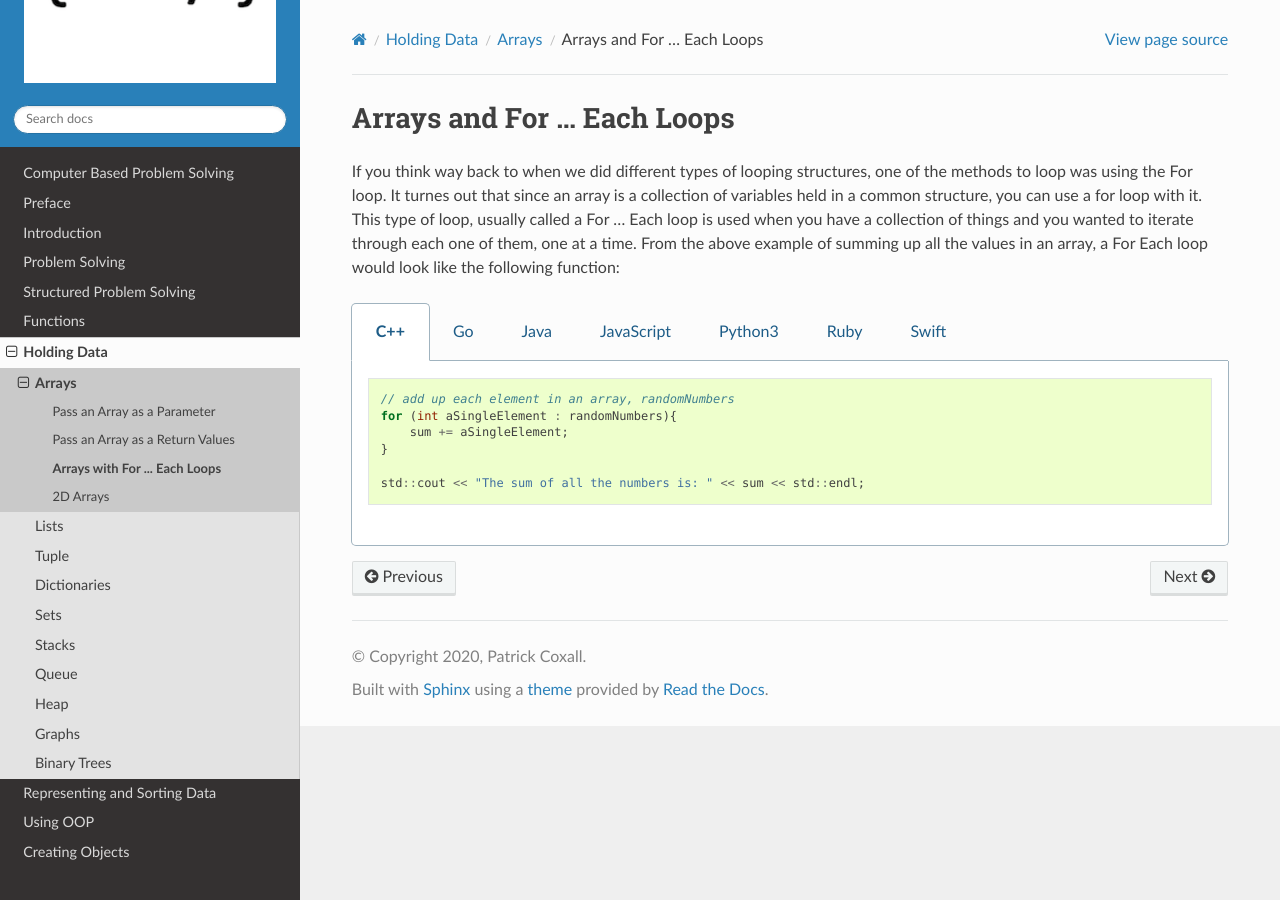
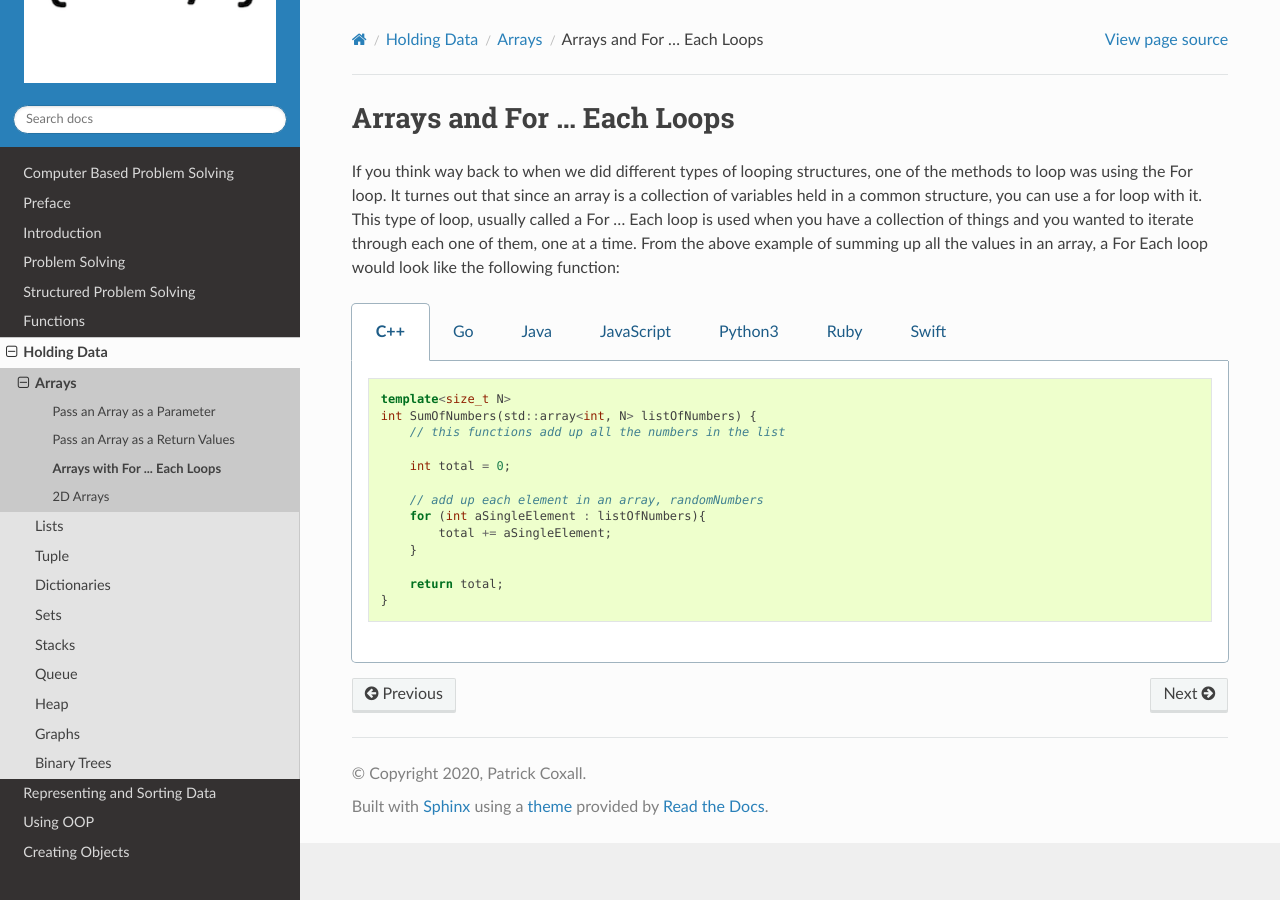
Before and after one commit to Mr-Coxall/Computer-Based-Problem-Solving, a Sphinx documentation site: the page built from docs/holding-data/arrays-and-for-each.rst, in a window 1280 px wide. Built offline with Sphinx 7.4.7 and the Read the Docs theme 2.0.0, drawn with Linux system fonts in a browser that asks for light colours; pages that are not in the unit, such as notebooks, are missing from menus.

Commit message:
Update arrays-and-for-each.rst

```diff
--- a/docs/holding-data/arrays-and-for-each.rst
+++ b/docs/holding-data/arrays-and-for-each.rst
@@ -11,12 +11,19 @@ If you think way back to when we did different types of looping structures, one
 
     .. code-block:: C++
 
-	    // add up each element in an array, randomNumbers
-	    for (int aSingleElement : randomNumbers){
-	        sum += aSingleElement;
-	    }
+		template<size_t N>
+		int SumOfNumbers(std::array<int, N> listOfNumbers) {
+		    // this functions add up all the numbers in the list
 
-	    std::cout << "The sum of all the numbers is: " << sum << std::endl;
+		    int total = 0;
+
+		    // add up each element in an array, randomNumbers
+		    for (int aSingleElement : listOfNumbers){
+		        total += aSingleElement;
+		    }
+
+		    return total;
+		}
 
   .. group-tab:: Go
 
```
